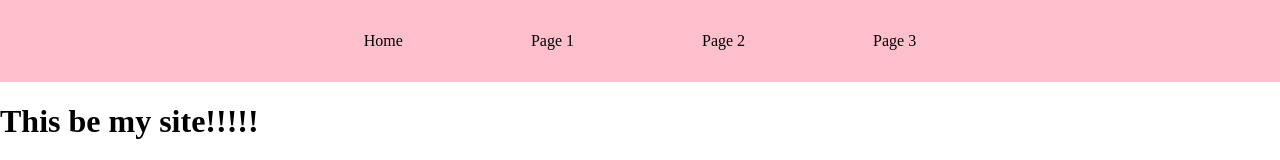
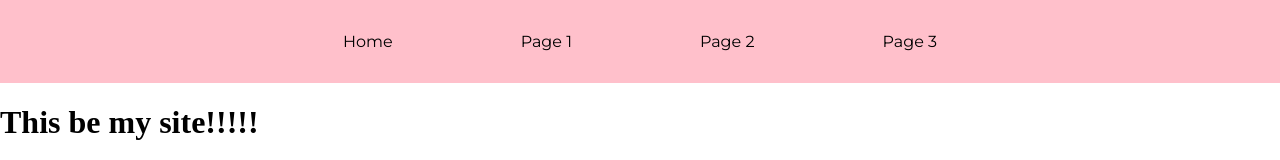
Before and after one commit to T-Baillie/TBaillie_WEBProject, a SvelteKit app: page / in a window 1280 px wide. Shown: the top 160 px of the page. Built offline with nearby package versions, Linux system fonts and the light colour scheme.

Commit message:
fixed header, begun footer

```diff
--- a/src/lib/NAV.svelte
+++ b/src/lib/NAV.svelte
@@ -15,6 +15,7 @@
         padding: 0 4rem;
         text-decoration: none;
         color: black;
+        font-family: 'Montserrat', sans-serif;
     }
 
 </style>
--- a/src/routes/+page.svelte
+++ b/src/routes/+page.svelte
@@ -1,5 +1,2 @@
-
-
-
 
 <h1>This be my site!!!!!</h1>
--- a/static/css/main.css
+++ b/static/css/main.css
@@ -1,3 +1,4 @@
+@import url('https://fonts.googleapis.com/css2?family=Lato:wght@300&family=Montserrat&display=swap');
 * {
     box-sizing: border-box;
 }
```
